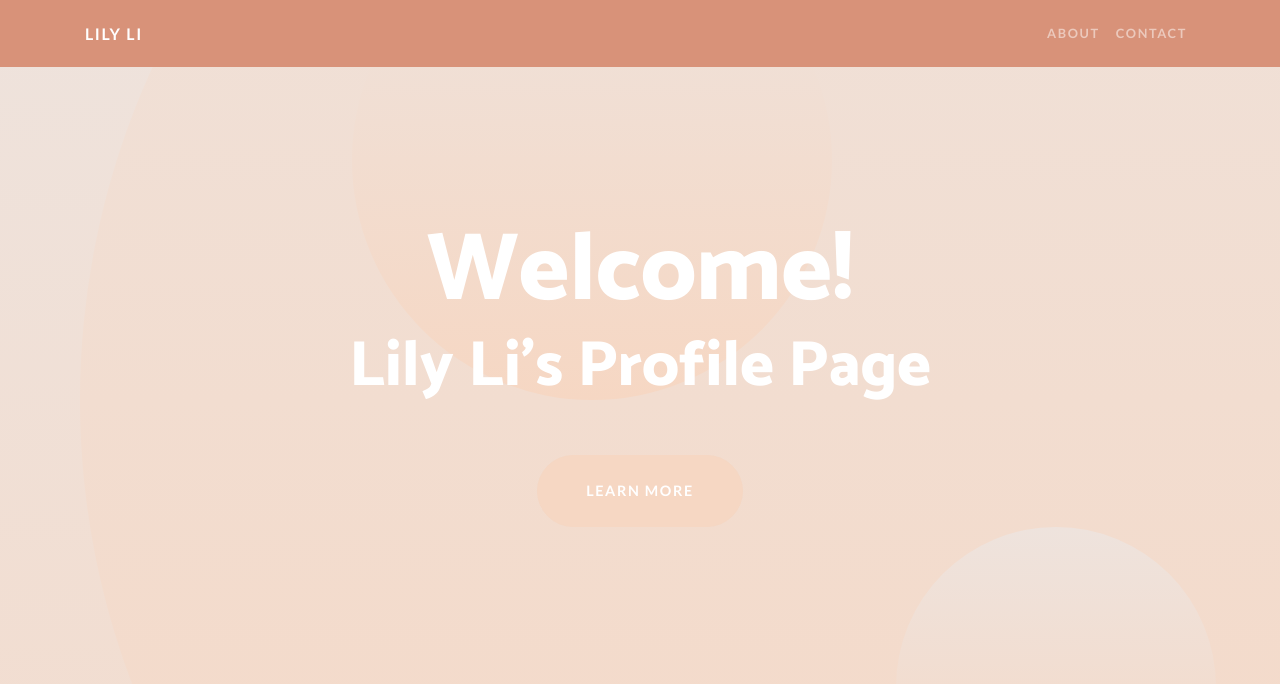
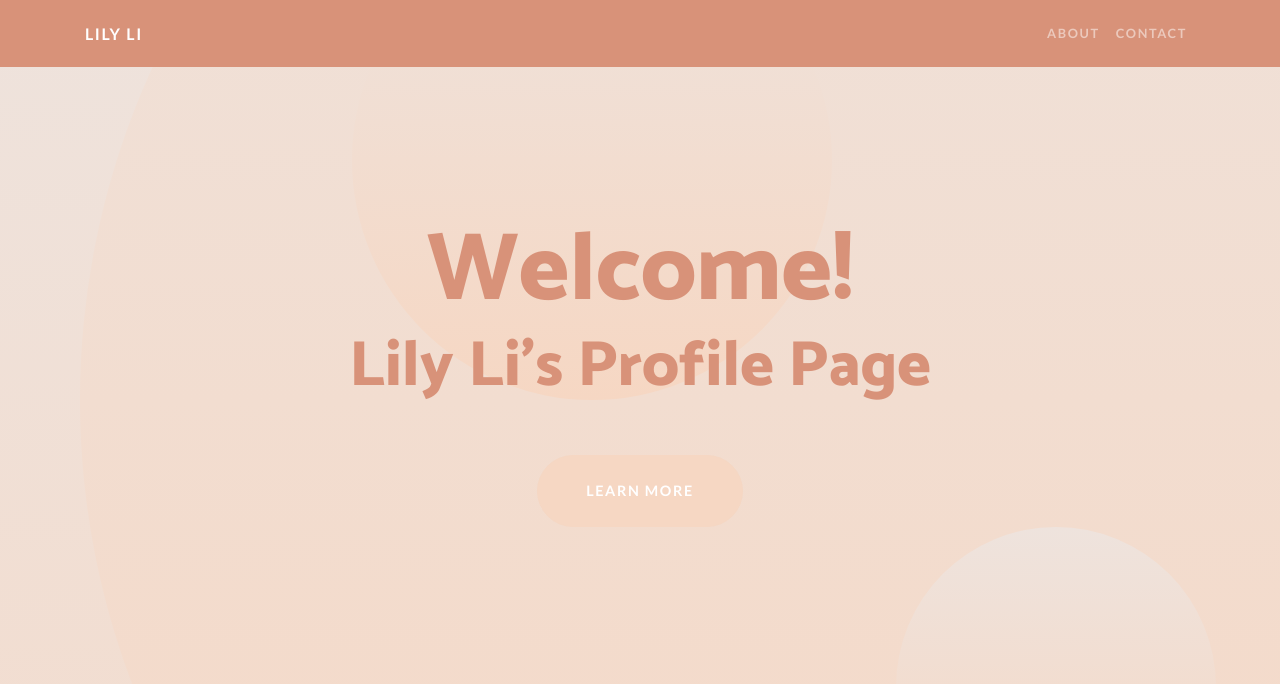
Before and after one commit to liyingli0818/portfolio-website, a website: page index.html in a window 1280 px wide. Shown: the top 684 px of the page. Drawn offline with Linux system fonts and the light colour scheme.

Commit message:
Change heading colors and replace img02

```diff
--- a/css/one-page-wonder.css
+++ b/css/one-page-wonder.css
@@ -53,6 +53,10 @@ h6 {
   font-weight: 700;
   letter-spacing: 0.1rem;
 }
+
+.masthead-heading {color: #d89279}
+.masthead-subheading {color: #d89279}
+
 
 header.masthead {
   position: relative;
```
Also changed, not shown: img/02.jpg.
